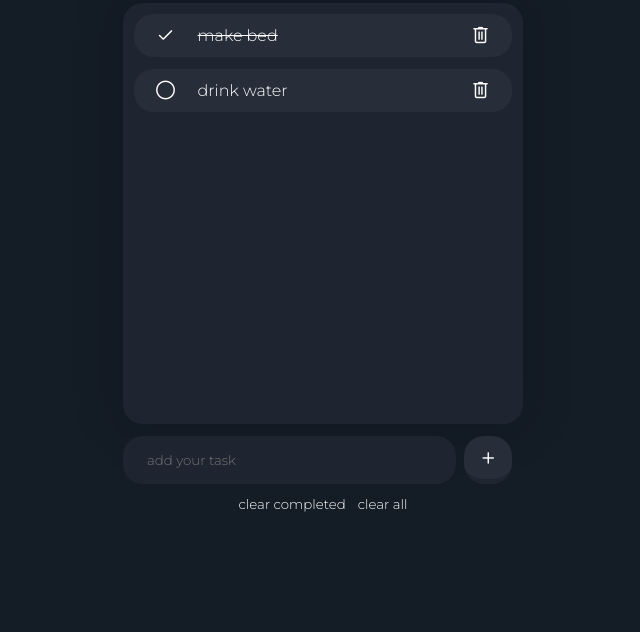
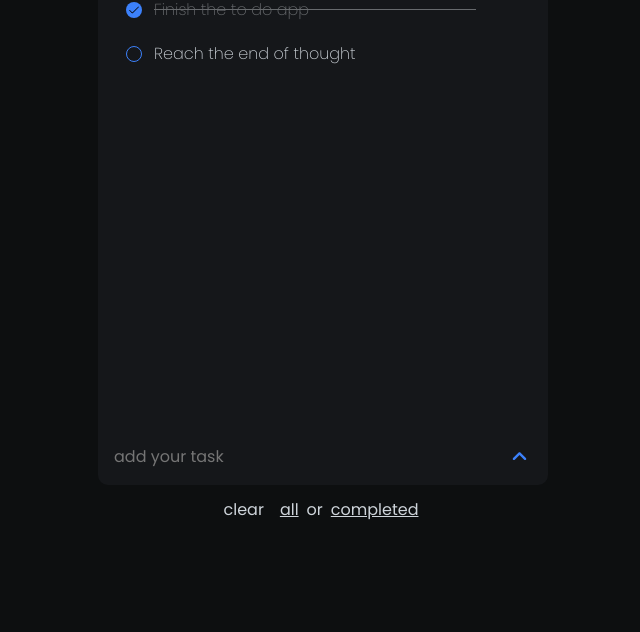
Before and after one commit to angeldlg/barebones-todo, a plain HTML site: page index.html in a window 1280 px wide. Shown: the part 168-800 px from the top of the page, without its empty margins (317-957 px from the left). Drawn offline with nearby package versions, Linux system fonts and the light colour scheme.

Commit message:
complete remake

```diff
--- a/index.html
+++ b/index.html
@@ -2,51 +2,46 @@
 <html lang="en">
 
 <head>
-  <meta charset="UTF-8">
-  <meta name="viewport" content="width=device-width, initial-scale=1.0">
-  <title>to do app</title>
-  <link rel="stylesheet" href="style.css">
-  <script defer src="index.js"></script>
-  <link rel="stylesheet"
-    href="https://fonts.googleapis.com/css2?family=Material+Symbols+Rounded:opsz,wght,FILL,GRAD@20..48,100..700,0..1,-50..200" />
-  <link rel="preconnect" href="https://fonts.googleapis.com">
-  <link rel="preconnect" href="https://fonts.gstatic.com" crossorigin>
-  <link
-    href="https://fonts.googleapis.com/css2?family=Montserrat:ital,wght@0,100;0,200;0,300;0,400;0,500;0,600;0,700;0,800;0,900;1,100;1,200;1,300;1,400;1,500;1,600;1,700;1,800;1,900&display=swap"
-    rel="stylesheet">
-  <style>
-    .material-symbols-rounded {
-      font-variation-settings: "FILL" 0, "wght" 200, "GRAD" 200, "opsz" 20;
-    }
-  </style>
+	<meta charset="UTF-8">
+	<meta name="viewport" content="width=device-width, initial-scale=1.0">
+	<title>to do app</title>
+	<link rel="stylesheet" href="style.css">
+	<link rel="shortcut icon" href="icons/favicon.png" type="image/x-icon">
+	<script defer type="module" src="index.js"></script>
 </head>
 
 <body>
-  <main>
-    <h1>to-do list</h1>
-    <div>
-      <ul data-ul-container>
-        <li data-li-task>
-          <button data-check="true" class="material-symbols-rounded">check</button>
-          <span data-input-value class="line-through">make bed</span>
-          <button id="delete" class="material-symbols-rounded">delete</button>
-        </li>
-        <li data-li-task>
-          <button data-check="false" class="material-symbols-rounded">circle</button>
-          <span>drink water</span>
-          <button id="delete" class="material-symbols-rounded">delete</button>
-        </li>
-      </ul>
-    </div>
-  </main>
-  <form data-form>
-    <input type="text" placeholder="add your task" data-input>
-    <button type="submit" class="material-symbols-rounded">add</button>
-  </form>
-  <aside>
-    <button class="options" data-clear-completed>clear completed</button>
-    <button class="options" data-clear-all>clear all</button>
-  </aside>
+	<header>
+		<h2>to-do list</h2>
+	</header>
+	<!-- tasks -->
+	<main class="tasks">
+		<ul data-tasks-ul class="tasks__list">
+		</ul>
+	</main>
+	<!-- form -->
+	<form data-task-form class="task-form">
+		<input data-task-text type="text" placeholder="add your task" class="task-form__input">
+		<button class="task-form__sumbit"></button>
+	</form>
+	<!-- clear -->
+	<aside class="clear-tasks">
+		<span>clear</span>
+		<button data-clear-all class="clear-tasks__button">all</button>
+		<span class="clear-tasks__or">or</span>
+		<button data-clear-completed class="clear-tasks__button">completed</button>
+	</aside>
+	<!--  -->
+	<template data-task-template>
+		<li data-task-li class="tasks__item">
+			<label class="tasks__label">
+				<input data-task-checkbox type="checkbox" class="tasks__input">
+				<span class="tasks__checkbox"></span>
+				<span data-input-value class="tasks__text"></span>
+			</label>
+			<button data-delete-button class="tasks__delete"></button>
+		</li>
+	</template>
 </body>
 
 </html>
--- a/index.js
+++ b/index.js
@@ -1,93 +1,91 @@
-const ul = document.querySelector('[data-ul-container]')
-const input = document.querySelector('[data-input]')
-const form = document.querySelector('[data-form]')
-const clearButton = document.querySelector('[data-clear-completed]')
-const clearAllButton = document.querySelector('[data-clear-all]')
+class UI {
+  static initItems() {
+    const taskForm = document.querySelector('[data-task-form]')
+    const clearAllButton = document.querySelector('[data-clear-all]')
+    const clearCompletedButton = document.querySelector('[data-clear-completed]')
+    clearCompletedButton.addEventListener('click', TaskManager.deleteCompletedTasks)
+    clearAllButton.addEventListener('click', TaskManager.deleteAllTasks)
+    taskForm.addEventListener('submit', UI.handleTaskForm)
+    UI.renderTasks()
+  }
 
-// Function to create a new task
-function makeTask(e) {
-  e.preventDefault()
-  if (input.value == '') return
+  static handleTaskForm(e) {
+    if (e.target[0].value) TaskManager.addTask(e.target[0].value, Date.now())
+    e.target[0].value = null
+    e.preventDefault()
+  }
 
-  // Create the HTML for a new task item
-  let li = `<li data-li-task>
-              <button data-check-button class="material-symbols-rounded">circle</button>
-              <span data-input-value>${input.value}</span>
-              <button id="delete" class="material-symbols-rounded">delete</button>
-            </li>`
+  static renderTasks() {
+    UI.deleteTasks()
+    TaskManager.getTaskList().forEach((task) => {
+      const taskTemplate = document.querySelector('[data-task-template]')
+      const taskElement = document.importNode(taskTemplate.content, true)
+      const deleteButton = taskElement.querySelector('[data-delete-button]')
+      const checkboxInput = taskElement.querySelector('[data-task-checkbox]')
+      const taskText = taskElement.querySelector('[data-input-value]')
+      const taskList = document.querySelector('[data-tasks-ul]')
+      checkboxInput.addEventListener('change', TaskManager.checkTask)
+      deleteButton.addEventListener('click', TaskManager.deleteTask)
+      deleteButton.id = task.id
+      checkboxInput.id = task.id
+      checkboxInput.checked = task.completed
+      taskText.append(task.name)
+      taskList.appendChild(taskElement)
+    })
+  }
 
-  // Add the new task to the task list
-  ul.insertAdjacentHTML('beforeend', li)
-  input.value = ''
-}
-
-// Function to toggle the completion status of a task
-function checkTask(button, nextSibling) {
-  nextSibling.classList.toggle('line-through')
-
-  // Toggle the icon and update the data attribute
-  if (button.textContent == 'circle') {
-    button.setAttribute('data-check', true)
-    button.textContent = 'check'
-  } else {
-    button.setAttribute('data-check', false)
-    button.textContent = 'circle'
+  static deleteTasks() {
+    const taskList = document.querySelector('[data-tasks-ul]')
+    while (taskList.firstChild) {
+      taskList.removeChild(taskList.firstChild)
+    }
   }
 }
 
-// Function to toggle the completion status of a task from the span element
-function checkFromSpan(span, previousSibling) {
-  span.classList.toggle('line-through')
-
-  // Toggle the icon and update the data attribute
-  if (previousSibling.textContent == 'circle') {
-    previousSibling.setAttribute('data-check', true)
-    previousSibling.textContent = 'check'
-  } else {
-    previousSibling.setAttribute('data-check', true)
-    previousSibling.textContent = 'circle'
+class Task {
+  constructor(name, id) {
+    this.id = id
+    this.name = name
+    this.completed = false
   }
 }
 
-// Function to handle task buttons (check, delete)
-function taskButtons(e) {
-  const nextSibling = e.target.nextElementSibling
-  const previousSibling = e.target.previousElementSibling
+class TaskManager {
+  static taskList = [
+    { id: 1, name: 'Finish the to do app', completed: true },
+    { id: 2, name: 'Reach the end of thought', completed: false },
+  ]
 
-  // Check if the clicked element is a delete button
-  if (e.target.textContent == 'delete') {
-    e.target.parentElement.remove()
+  static addTask(name, id) {
+    TaskManager.taskList.push(new Task(name, id))
+    UI.renderTasks()
   }
 
-  // Check if the clicked element is a check or circle button
-  if (e.target.textContent == 'circle' || e.target.textContent == 'check') {
-    checkTask(e.target, nextSibling)
+  static deleteTask(e) {
+    const selectedTask = TaskManager.taskList.find((task) => Number(e.target.id) === task.id)
+    const index = TaskManager.taskList.findIndex((task) => task === selectedTask)
+
+    TaskManager.taskList.splice(index, 1)
+    UI.renderTasks()
   }
 
-  // Check if the clicked element is a span (task text)
-  if (e.target.tagName == 'SPAN') {
-    checkFromSpan(e.target, previousSibling)
+  static checkTask(e) {
+    const selectedTask = TaskManager.taskList.find((task) => Number(e.target.id) === task.id)
+    selectedTask.completed = e.target.checked
   }
+
+  static deleteAllTasks() {
+    TaskManager.taskList = []
+    UI.renderTasks()
+  }
+
+  static deleteCompletedTasks() {
+    const uncompletedTasks = TaskManager.taskList.filter((task) => !task.completed)
+    TaskManager.taskList = uncompletedTasks
+    UI.renderTasks()
+  }
+
+  static getTaskList = () => TaskManager.taskList
 }
 
-// Function to clear completed tasks
-function clearCompleted() {
-  const checked = document.querySelectorAll('[data-check="true"]')
-  checked.forEach((z) => {
-    z.parentElement.remove()
-  })
-}
-
-// Function to clear all tasks
-function clearAll() {
-  const li = document.querySelectorAll('[data-li-task]')
-  li.forEach((x) => {
-    x.remove()
-  })
-}
-
-// Event listeners
-form.addEventListener('submit', makeTask)
-clearButton.addEventListener('click', clearCompleted)
-clearAllButton.addEventListener('click', clearAll)
-ul.addEventListener('click', (e) => taskButtons(e))
+UI.initItems()
--- a/style.css
+++ b/style.css
@@ -1,195 +1,222 @@
+@import url('https://fonts.googleapis.com/css2?family=Poppins:wght@200;400;500;600;800&display=swap');
+
 :root {
-  --body-background-color: rgb(20, 28, 38);
-  --body-textcolor: rgb(255, 255, 255);
-  --darkestdark: rgb(18, 18, 18);
-  --dark: rgb(30, 30, 30);
-  --blue: rgb(134, 199, 252);
-  --red: rgb(252, 134, 134);
-  --text-color: rgb(255, 255, 255);
-  --border-radius-default: 1.25rem;
-  --gap--default: 0.75rem;
+  --text-clr: #ced4da;
+  --background-clr: #0d0f10;
 
-  --coloraccent1: rgb(20, 28, 38);
-  --coloraccent2: rgb(40, 46, 57);
-  --coloraccent3: rgb(31, 37, 48);
-  --coloraccent4: rgb(24, 30, 39);
-  --coloraccent5: rgb(22, 27, 37);
-  --coloraccent6: rgb(62, 70, 87);
-  --coloraccent7: rgb(47, 53, 66);
-  --coloraccent8: rgb(42, 48, 61);
+  --border-clr: #3c81fb;
+  --primary-clr: #15171a;
+  --highlight-clr: #25282c;
+  --task-checked-clr: #3c81fb;
+
+  --border-radius: 10px;
+  --default-gap: .75em;
+
+  --fast-transition-time: 75ms;
+  --slow-transition-time: 400ms;
+  --normal-transition-time: 200ms;
 }
 
-/* .material-symbols-rounded {
-  font-variation-settings: "FILL" 0, "wght" 200, "GRAD" 200, "opsz" 20;
-} */
+input[type="checkbox"] {
+  display: none;
+}
 
 * {
   margin: 0;
   padding: 0;
-  box-sizing: border-box;
-  font-family: "Montserrat", sans-serif;
-  font-weight: 300;
-  text-decoration: none;
   list-style: none;
   user-select: none;
-  color: var(--body-textcolor);
-}
-
-h1 {
-  font-weight: bold;
+  text-decoration: none;
+  box-sizing: border-box;
+  font-family: 'Poppins', sans-serif;
 }
 
 body {
-  background-color: var(--body-background-color);
+  display: grid;
+  place-content: center;
+  min-height: 100cqb;
 
-  display: flex;
-  justify-content: center;
-  align-items: center;
-  flex-flow: column;
-
-  gap: var(--gap--default);
-  height: 100vh;
+  color: var(--text-clr);
+  background-color: var(--background-clr);
 }
 
-main {
-  display: flex;
-  justify-content: center;
-  align-items: center;
-  flex-flow: column;
-  gap: var(--gap--default);
-
-  background: none;
+header {
+  text-align: center;
 }
 
-main div {
-  min-width: 300px;
-  width: 95vw;
-  max-width: 400px;
-  box-shadow: 0 0 2.5em 1em rgba(0, 0, 0, 0.1);
-  border-radius: var(--border-radius-default);
-  background-color: var(--coloraccent3);
-  padding: 0.66rem;
+.tasks {
+  aspect-ratio: 1 / 1;
+  width: clamp(200px, 95cqi, 450px);
+
+  padding: 1rem;
+  font-weight: 300;
+  background-color: var(--primary-clr);
+  border-top-left-radius: var(--border-radius);
+  border-top-right-radius: var(--border-radius);
+  transition:
+    aspect-ratio .5s ease;
 }
 
-ul {
-  flex: 1 1 auto;
+.tasks__list {
   display: flex;
   flex-flow: column;
-  gap: var(--gap--default);
-
-  height: 400px;
-  background: none;
-  overflow-y: scroll;
-  overflow-x: hidden;
-  overflow-wrap: anywhere;
-  scrollbar-color: var(--coloraccent3) var(--coloraccent3);
-  scrollbar-width: thin;
+  gap: var(--default-gap);
 }
 
-input[type="text"] {
-  border: none;
-  height: 2.33rem;
-  padding: 1.5rem;
-  width: 100%;
-  background-color: var(--coloraccent3);
-  border-radius: var(--border-radius-default);
+.tasks__item {
+  display: flex;
+  align-items: center;
+  gap: var(--default-gap);
+
+  padding: 0 var(--default-gap);
+  border-radius: var(--border-radius);
+  transition: background var(--fast-transition-time) ease;
 }
 
-form {
-  min-width: 300px;
-  width: 95vw;
-  max-width: 400px;
-  display: grid;
-  grid-template-columns: 8.5fr 1.5fr;
-  gap: 0.5rem;
-
-  background: none;
+.tasks__item:hover {
+  background: var(--highlight-clr);
 }
 
-form button {
+.tasks__label {
+  flex: 1;
   cursor: pointer;
-  border: none;
-  width: 48px;
-
-  background-color: var(--coloraccent2);
-  border-radius: var(--border-radius-default);
-  border-bottom: 5px solid var(--coloraccent3);
-  transition: all 0.1s ease-in-out;
+  display: flex;
+  align-items: center;
+  gap: var(--default-gap);
+  height: 100%;
 }
 
-form button:hover {
-  background-color: var(--coloraccent7);
+.tasks__checkbox {
+  height: 1rem;
+  aspect-ratio: 1 / 1;
+
+  border-radius: 99%;
+  border: 1px solid var(--border-clr);
+  background: no-repeat top/0% url(icons/check.svg);
+  transition:
+    background var(--normal-transition-time) ease,
+    transform var(--normal-transition-time) ease;
 }
 
-form button:active {
-  transform: translateY(10%);
-  background-color: var(--coloraccent3);
-  border-bottom: 5px solid var(--coloraccent3);
+.tasks__text {
+  flex: 1;
+  transition: color var(--normal-transition-time) ease;
+  background:
+    no-repeat center left/0% 1px linear-gradient(var(--text-clr), var(--text-clr));
+  transition:
+    background var(--slow-transition-time) ease,
+    color var(--slow-transition-time) ease,
+    filter var(--slow-transition-time) ease;
 }
 
-ul li {
-  display: flex;
-  justify-content: center;
-  align-items: center;
-
-  padding-inline: 0.75rem;
-  background-color: var(--coloraccent2);
-  border-radius: var(--border-radius-default);
-  transition: all 0.1s ease-in-out;
+.tasks__input:checked~.tasks__text {
+  filter: brightness(50%);
+  background-size: 100% 1px;
+  background-image: linear-gradient(var(--text-clr), var(--text-clr));
 }
 
-li button {
-  cursor: pointer;
-  background: none;
+
+.tasks__input:checked~.tasks__checkbox {
   border: none;
-
-  padding: 0.5rem;
-  border-radius: 100%;
-  transition: all 0.2s ease-in-out;
+  background: no-repeat center/100% url(icons/check.svg);
+  background-color: var(--task-checked-clr);
 }
 
-span {
-  flex: 1;
-  cursor: pointer;
-  padding: 0.75rem;
-  background: none;
+.tasks__label:active .tasks__checkbox {
+  transform: scale(95%);
 }
 
-#delete:hover {
-  background-color: rgba(252, 134, 134, 0.69);
+.tasks__delete {
+  all: unset;
+  cursor: pointer;
+
+  opacity: 0;
+  height: 2rem;
+  border-radius: 99%;
+  aspect-ratio: 1 / 1;
+  background: no-repeat center/75% url(icons/delete.svg);
 }
 
-#delete:active {
-  transform: scale(97.5%);
-  background-color: rgba(252, 134, 134, 0.5);
+.tasks__item:hover .tasks__delete {
+  opacity: 1;
 }
 
-.line-through {
-  text-decoration: line-through;
+.task-form {
+  display: flex;
+  max-width: 450px;
+
+  background: var(--primary-clr);
+  border-bottom-left-radius: var(--border-radius);
+  border-bottom-right-radius: var(--border-radius);
 }
 
-aside {
-  display: flex;
-  justify-content: center;
-  align-items: center;
-  gap: var(--gap--default);
-
-  background: none;
+.task-form__input {
+  all: unset;
+  flex: 1;
+  padding: 1rem;
 }
 
-.options {
+.task-form__sumbit {
+  all: unset;
+  height: 100%;
+  aspect-ratio: 1 / 1;
+
   cursor: pointer;
-  background: none;
-  border: none;
-
-  max-width: fit-content;
-  transition: all 10ms ease-in;
+  border-bottom-right-radius: var(--border-radius);
+  background: no-repeat center/50% url(icons/up.svg);
+  transition: var(--normal-transition-time);
 }
 
-.options:hover {
-  text-decoration: underline;
+.task-form__sumbit:hover {
+  background-color: var(--highlight-clr);
 }
 
-.options:active {
-  text-shadow: 0 0 5px var(--text-color);
+.task-form__sumbit:active {
+  filter: brightness(75%);
 }
+
+.clear-tasks {
+  display: flex;
+  align-items: center;
+  justify-content: center;
+  margin-top: var(--default-gap);
+  gap: var(--default-gap);
+}
+
+.clear-tasks__button {
+  --shadow: 2px;
+  all: unset;
+  cursor: pointer;
+  border-radius: 5px;
+  padding: 0 .25rem;
+  text-decoration: underline;
+  background:
+    no-repeat center left/0% 100% linear-gradient(#25282c, #25282c);
+  transition:
+    background var(--normal-transition-time) ease,
+    filter var(--normal-transition-time) ease,
+    box-shadow var(--fast-transition-time) ease,
+    transform var(--fast-transition-time) ease;
+}
+
+.clear-tasks__button:hover {
+  background:
+    no-repeat center left/100% 100% linear-gradient(#25282c, #25282c);
+  box-shadow: 0 var(--shadow) 0 0 var(--primary-clr);
+}
+
+.clear-tasks__button:active {
+  filter: brightness(75%);
+  transform: translateY(var(--shadow));
+  box-shadow: 0 0 0 0 var(--primary-clr);
+}
+
+.clear-tasks__or {
+  margin-inline: -.5rem;
+}
+
+@media (max-width: 450px) {
+  .tasks {
+    aspect-ratio: 1 / 1.66;
+  }
+}
```
